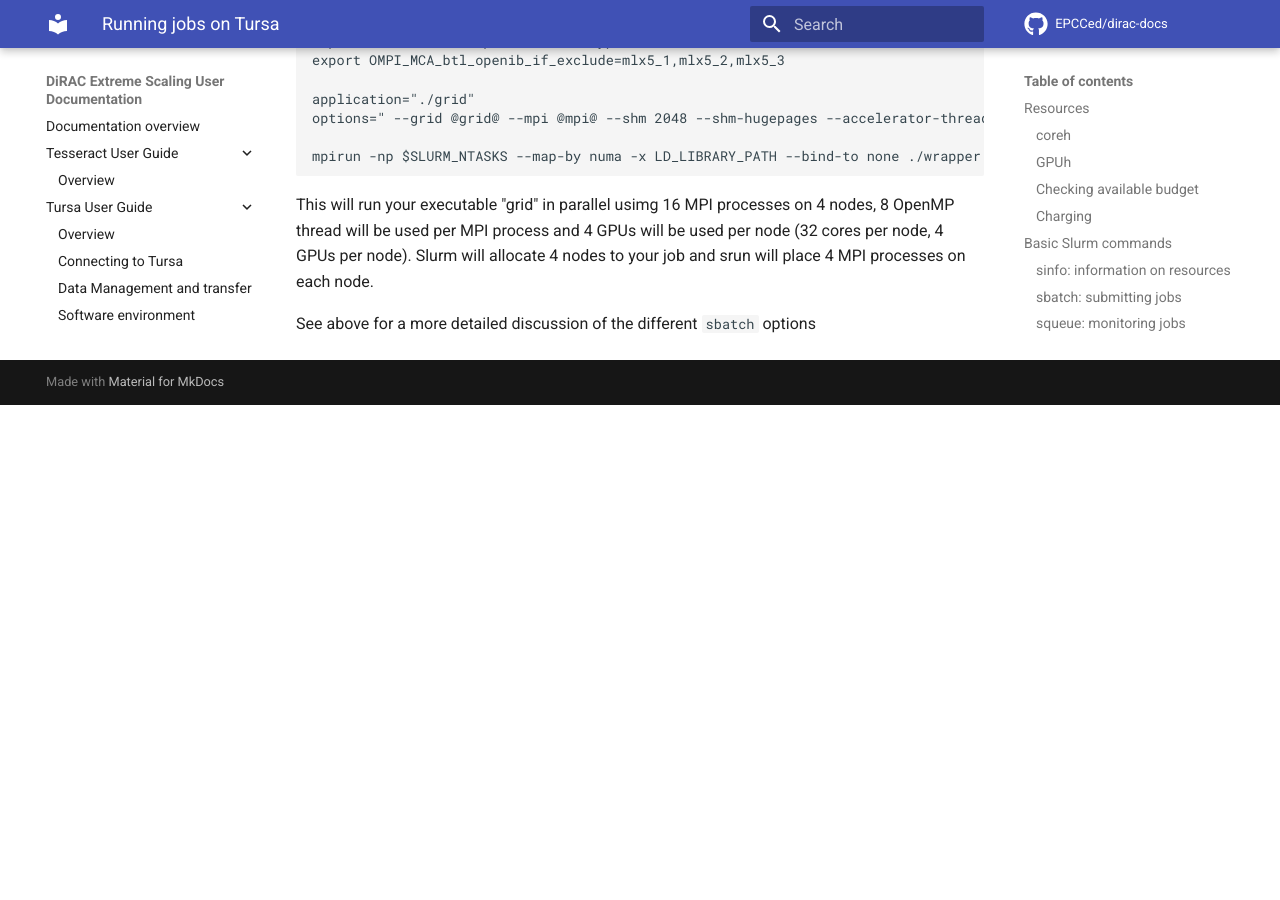
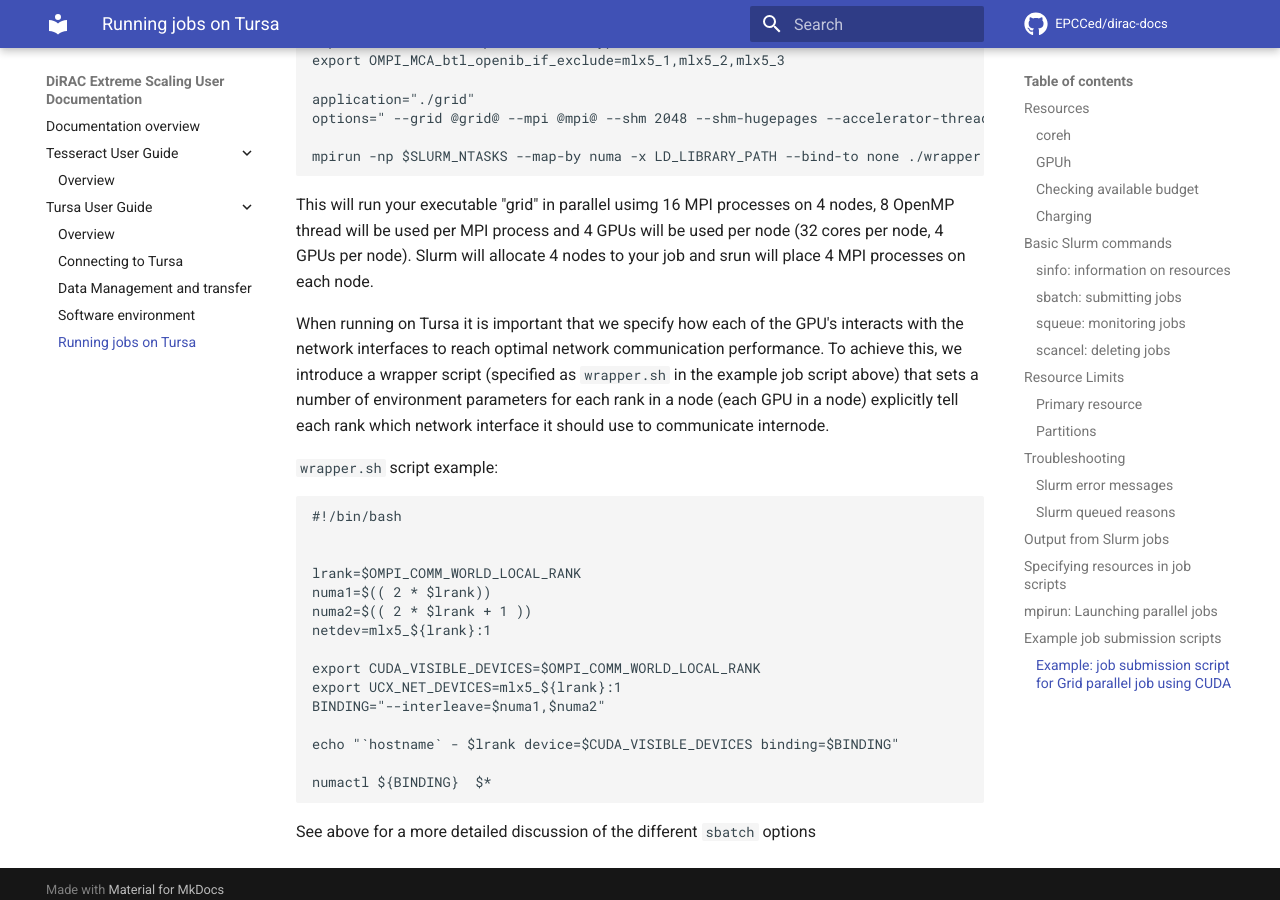
Before and after one commit to EPCCed/dirac-docs, an MkDocs documentation site: the page built from docs/tursa-user-guide/scheduler.md, in a window 1280 px wide and 900 px high, scrolled down 10351 px. Built offline with MkDocs 1.6.1 and Material for MkDocs 9.7.7, drawn with Linux system fonts in a browser that asks for light colours; comment, search, counter and statistics services are not loaded; before the commit the page ends 10756 px from its top, so only the background shows below that.

Commit message:
Adds notes on wrapper script

````diff
--- a/docs/tursa-user-guide/scheduler.md
+++ b/docs/tursa-user-guide/scheduler.md
@@ -427,5 +427,34 @@ MPI process and 4 GPUs will be used per node (32 cores per
 node, 4 GPUs per node). Slurm will allocate 4 nodes to your
 job and srun will place 4 MPI processes on each node.
 
+When running on Tursa it is important that we specify how
+each of the GPU's interacts with the network interfaces to
+reach optimal network communication performance. To achieve
+this, we introduce a wrapper script (specified as `wrapper.sh`
+in the example job script above) that sets a number of
+environment parameters for each rank in a node (each GPU
+in a node) explicitly tell each rank which network interface
+it should use to communicate internode.
+
+`wrapper.sh` script example:
+
+```
+#!/bin/bash
+
+
+lrank=$OMPI_COMM_WORLD_LOCAL_RANK
+numa1=$(( 2 * $lrank))
+numa2=$(( 2 * $lrank + 1 ))
+netdev=mlx5_${lrank}:1
+
+export CUDA_VISIBLE_DEVICES=$OMPI_COMM_WORLD_LOCAL_RANK
+export UCX_NET_DEVICES=mlx5_${lrank}:1
+BINDING="--interleave=$numa1,$numa2"
+
+echo "`hostname` - $lrank device=$CUDA_VISIBLE_DEVICES binding=$BINDING"
+
+numactl ${BINDING}  $*
+```
+
 See above for a more detailed discussion of the different `sbatch`
 options
````
